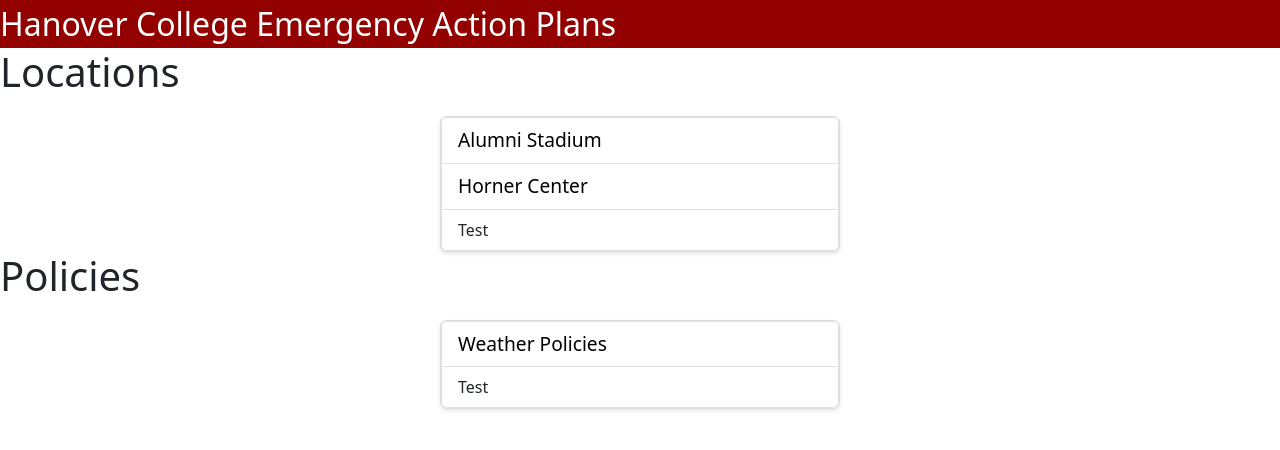
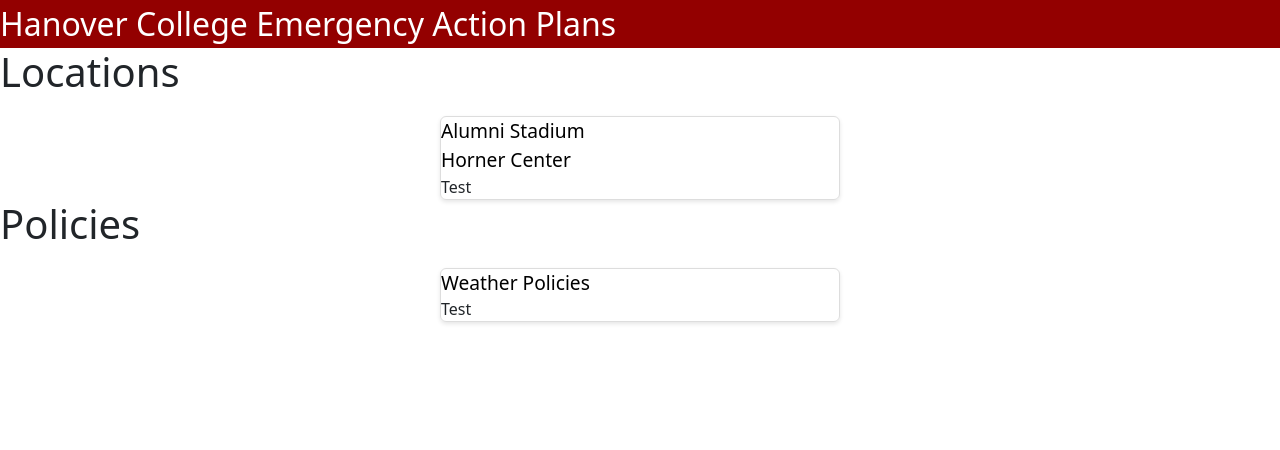
Before and after one commit to finleyc24/HC24-Cole-Finley-Senior-Project, a Next.js app in the folder hcat_app/: page / in a window 1280 px wide. Shown: the top 450 px of the page. Built offline with nearby package versions, Linux system fonts and the light colour scheme.

Commit message:
refactor list group to be concise

```diff
--- a/hcat_app/components/ListGroup.jsx
+++ b/hcat_app/components/ListGroup.jsx
@@ -6,16 +6,15 @@ function ListGroup({ items, heading }) {
   const [selectedIndex, setSelectedIndex] = useState(-1);
 
   return (
-    <>
+    <div>
       <h1>{heading}</h1>
       <ul className="list-group">
         {items.map((item, index) => (
           <li
-            className={
-              selectedIndex === index
-                ? "list-group-item active"
-                : "list-group-item"
-            }
+            className={{
+              "list-group-item": true,
+              active: selectedIndex === index,
+            }}
             key={item}
             onClick={() => {
               setSelectedIndex(index);
@@ -25,7 +24,7 @@ function ListGroup({ items, heading }) {
           </li>
         ))}
       </ul>
-    </>
+    </div>
   );
 }
 export default ListGroup;
```
